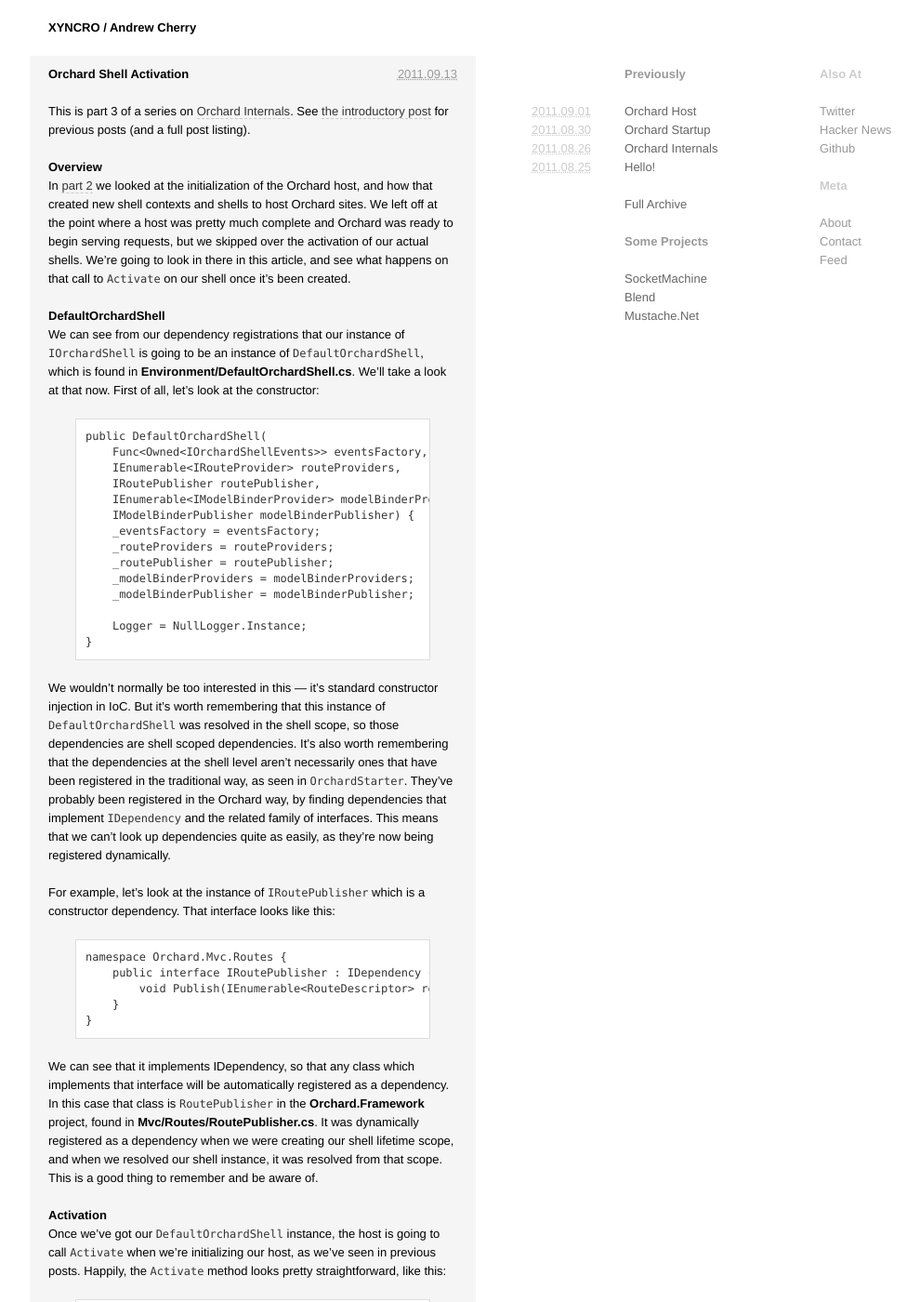
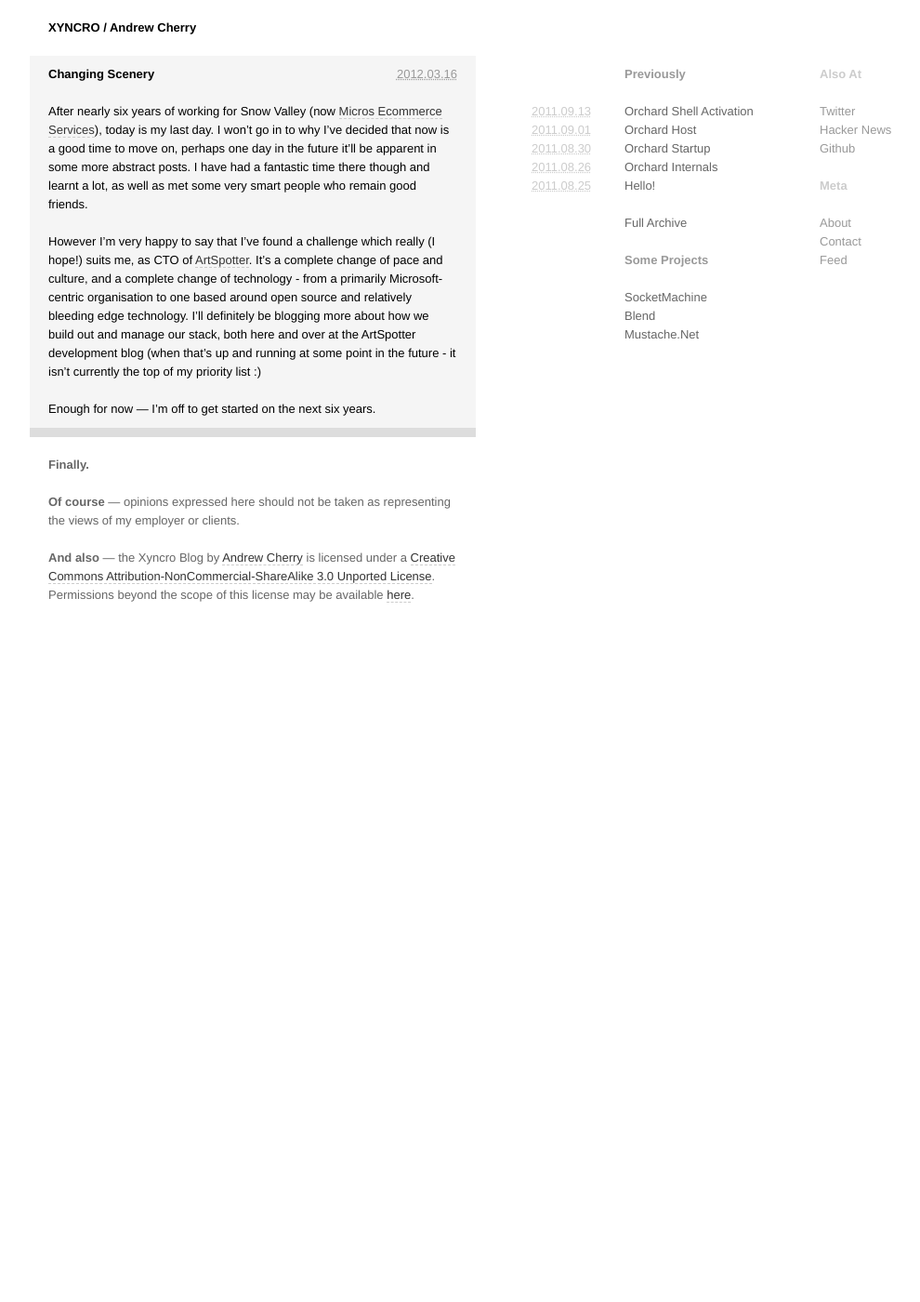
Before and after one commit to kolektiv/kolektiv.github.io, a Jekyll site: the page built from index.html, in a window 1280 px wide and 1400 px high. Shown: the whole window at 93% size, without its empty margins (18-1008 px from the left). Built offline with Jekyll 4.4.1, drawn with Linux system fonts in a browser that asks for light colours; some of the changed text lies outside the part shown.

Commit message:
updated for new job!

```diff
--- /dev/null
+++ b/_posts/2012-03-16-last-day.md
@@ -0,0 +1,13 @@
+---
+layout: post
+title: Changing Scenery
+---
+
+After nearly six years of working for Snow Valley (now [Micros Ecommerce Services][Micros]), today is my last day. I won't go in to why I've decided that now is a good time to move on, perhaps one day in the future it'll be apparent in some more abstract posts. I have had a fantastic time there though and learnt a lot, as well as met some very smart people who remain good friends.
+
+However I'm very happy to say that I've found a challenge which really (I hope!) suits me, as CTO of [ArtSpotter][]. It's a complete change of pace and culture, and a complete change of technology - from a primarily Microsoft-centric organisation to one based around open source and relatively bleeding edge technology. I'll definitely be blogging more about how we build out and manage our stack, both here and over at the ArtSpotter development blog (when that's up and running at some point in the future - it isn't currently the top of my priority list :)
+
+Enough for now &mdash; I'm off to get started on the next six years.
+
+[Micros]: http://www.micros-ecommerce.com
+[ArtSpotter]: http://www.artspotter.com
--- a/about.html
+++ b/about.html
@@ -4,8 +4,8 @@
 date: 2011
 ---
 
-<p>Third person is a bit vain here, I won't bother. I'm a software developer working in London, currently as Technical Architect for <a href="http://www.snowvalley.com" title="Visit the Snow Valley site">these folk</a> (see disclaimer in footer!) I work mainly with .NET tech there, but outside of work I play around with various things, with a liking for Erlang, Ruby, Lisp, Haskell, Io &mdash; whatever piques my interest.</p>
+<p>Third person is a bit vain here, I won't bother. I'm a software guy working in Brighton and London, currently as CTO with <a href="http://www.artspotter.com" title="Visit the ArtSpotter site">these folk</a> (see disclaimer in footer!) I love software, languages, and try to add new ones to my list on a nearly continuous basis.</p>
 
 <p>Happily I don't just code, I'm in to most of the normal things - music, films, drinking, more music, living by the seaside. Anyway &mdash; if you want to get in touch there's plenty of ways of doing so and they're all linked somewhere on this site.</p>
 
-<p>Andrew C</p>
+<p>Andrew</p>
```
